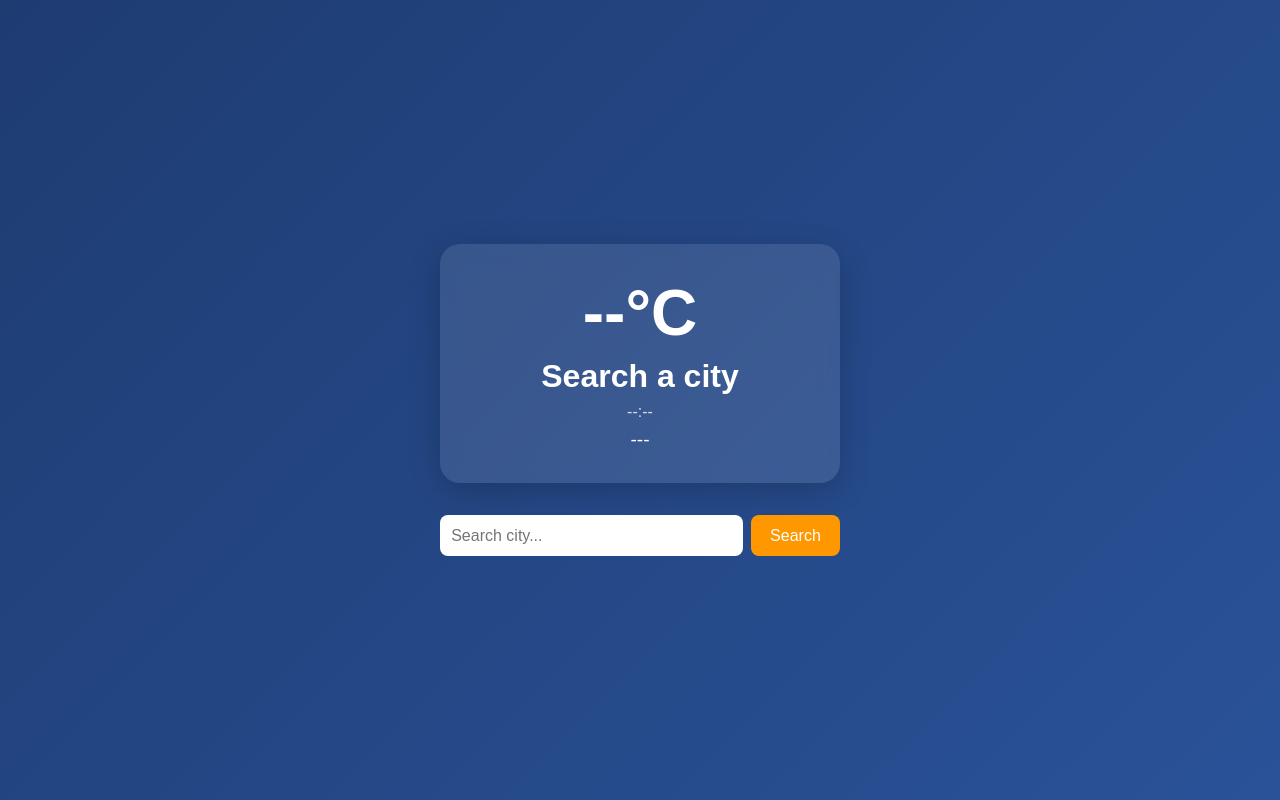
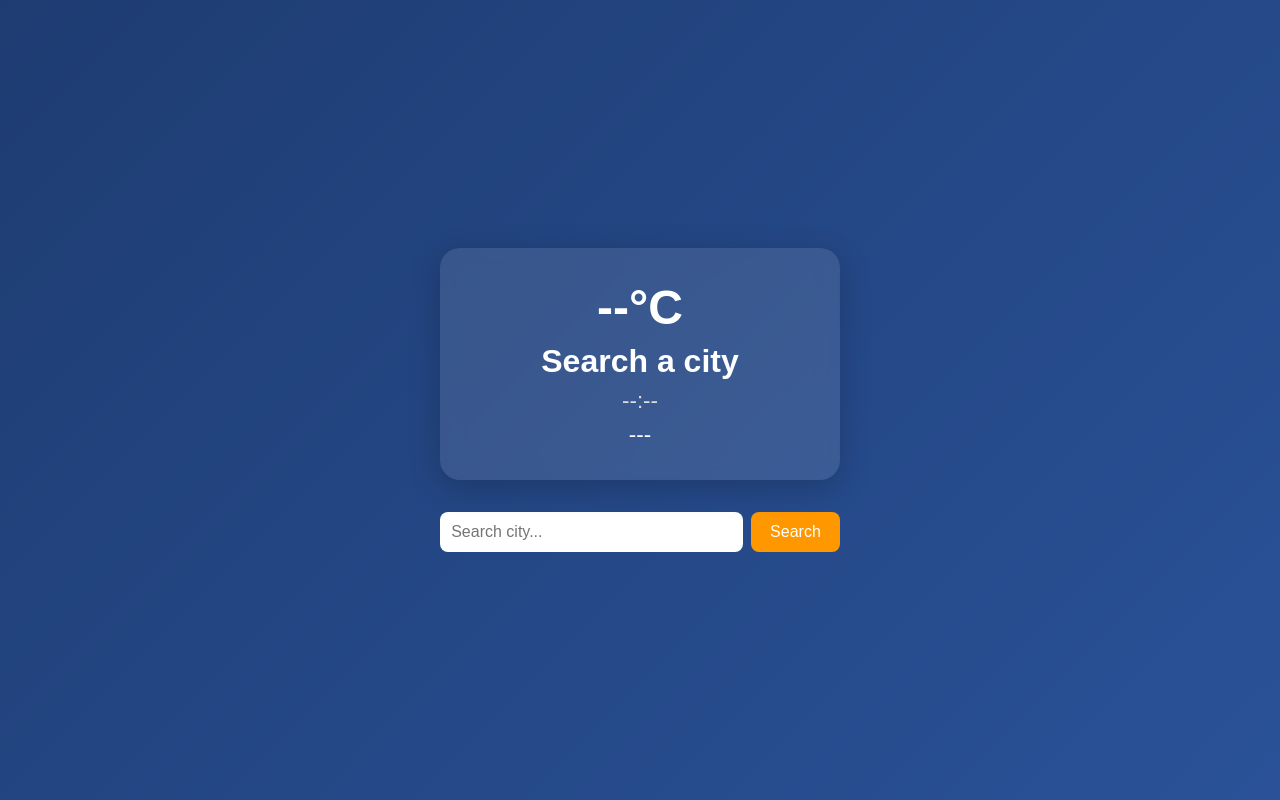
Before and after one commit to Neeleshharsh/New-Weather-Application, a plain HTML site: page index.html in a window 1280 px wide. Drawn offline with Linux system fonts and the light colour scheme.

Commit message:
Update style.css

```diff
--- a/style.css
+++ b/style.css
@@ -31,7 +31,7 @@ body {
 }
 
 .temp {
-  font-size: 4rem;
+  font-size: 3rem;
   font-weight: bold;
 }
 
@@ -41,12 +41,12 @@ body {
 }
 
 .datetime {
-  font-size: 1rem;
+  font-size: 1.4rem;
   color: #ddd;
 }
 
 .status {
-  font-size: 1.2rem;
+  font-size: 1.4rem;
   margin-top: 0.5rem;
   text-transform: capitalize;
 }
```
